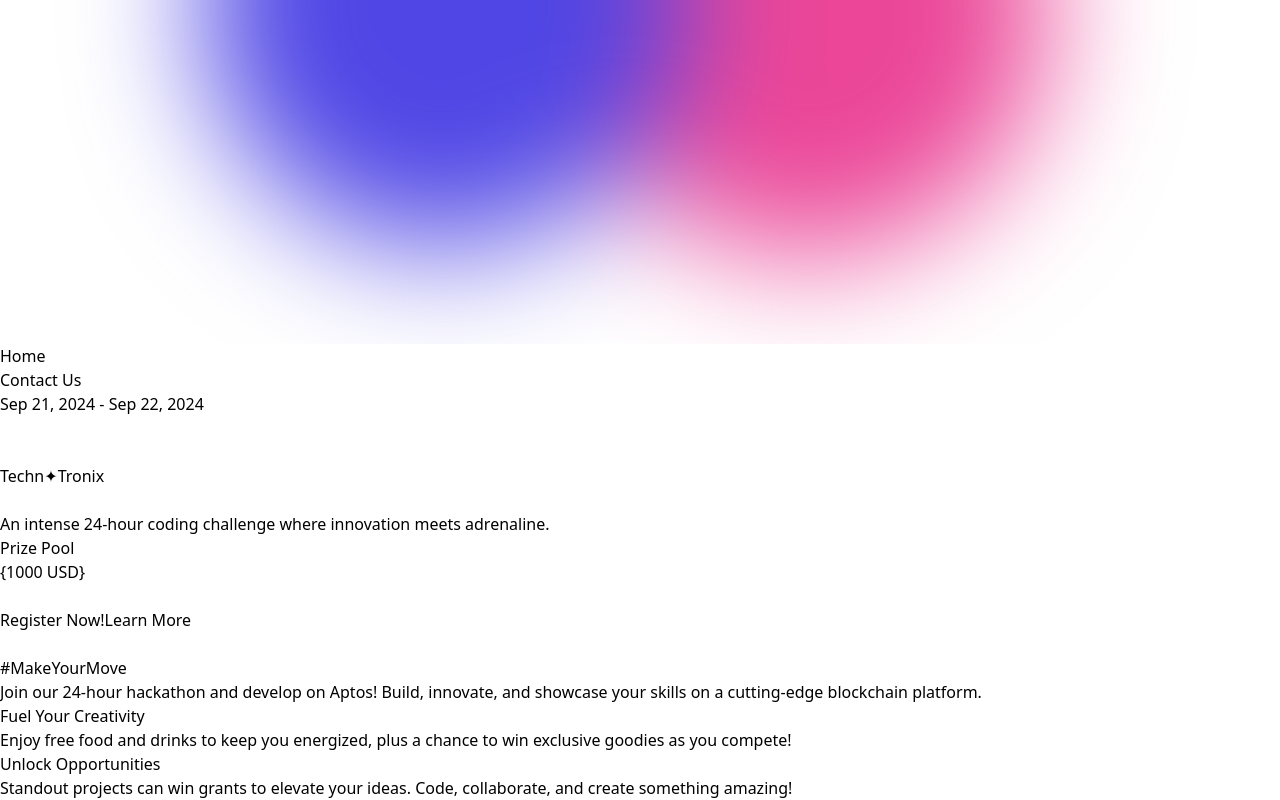
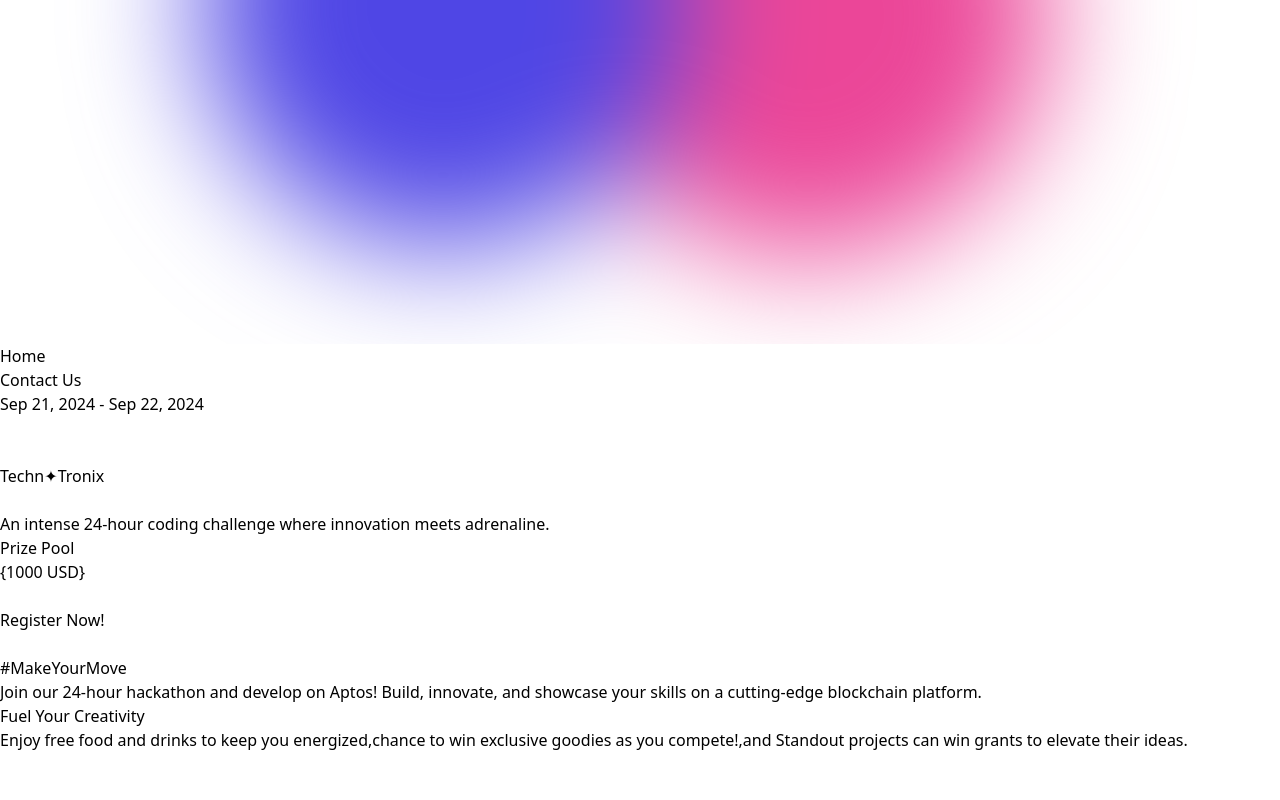
Before and after one commit to skid-kid/heck, a React (Vite) app in the folder heck/: page / in a window 1280 px wide. Shown: the part 376-1176 px from the top of the page. After the commit the page ends 1128 px from the top, so only its background shows below. Built offline with nearby package versions, Linux system fonts and the light colour scheme.

Commit message:
few changes

```diff
--- a/heck/src/App.jsx
+++ b/heck/src/App.jsx
@@ -9,14 +9,14 @@ function App() {
   return (
     <>
       <div className='w-screen min-h-screen fixed  flex justify-center px-6 py-40  pointer-event-none'>
-        <div className="absolute inset-0 bg-[url('/grid.svg')] opacity-10"></div>
+        <div className="absolute inset-0 bg-[url('/grid.svg')] opacity-5"></div>
         <img src='/mesh.svg'
-        className='opacity-50 absolute   h-[600]' />
+        className='opacity-60 absolute h-[800]' />
       </div>
-      <div className=''>
-        <Navbar />
+      <div className='bg-black'>
+        <Navbar/>
         <div className='container mx-auto'>
-          <HeroSection />
+          <HeroSection/>
         </div>
       </div>
 
--- a/heck/src/components/HeroSection.jsx
+++ b/heck/src/components/HeroSection.jsx
@@ -4,60 +4,48 @@ const HeroSection = () => {
     const Prize="{1000 USD}";
   return (
     <section className='hero-section text-center mt-32 flex flex-col'>
-        <section className='text-xl font-bold leading-[1.15] text-gray-700 sm:text-xl'>
+        <section className='text-xl font-bold leading-[1.15] text-white brightness-100 sm:text-xl'>
         <h2 className='sm:text-3xl'>Sep 21, 2024 - Sep 22, 2024</h2>
             <br />
             <br/>
         </section>
-        <h1 className='font-extrabold sm:text-9xl mt-0 bg-gradient-to-r from-pink-500 via-indigo-600 to-pink-500 bg-clip-text text-transparent'>
+        <h1 className='font-extrabold sm:text-9xl mt-0 bg-gradient-to-r from-pink-200 via-indigo-200 to-pink-200 bg-clip-text text-transparent brightness-100'>
             Techn✦Tronix
         </h1>
         <br/>
-        <h2 className='sm:text-2xl font-bold mt-5 text-gray-600 '>
+        <h2 className='sm:text-2xl font-bold mt-5 text-white brightness-100 '>
         An intense 24-hour coding challenge where innovation meets adrenaline.
 
         </h2>
-        <h2 className=' flex justify-center sm:text-5xl font-bold mt-5 text-gray-600 '>
+        <h2 className=' flex justify-center sm:text-5xl font-bold mt-5 text-white brightness-100 '>
               Prize Pool <h2 className='sm:text-5xl font-bold text-indigo-600'>{Prize}</h2>
 
         </h2>
         <br/>
         <div className='mx-auto mt-5 flex max-w-fit space-x-4'>
             <a
-            href='#'
+            href=''
             className='rounded-md mx-auto max-w-fit border px-5 py-2
-            text-sm font-mediym shadow-sm border-gray-700 bg-black text-white
+            text-sm font-mediym shadow-sm bg-black text-white brightness-100
             hover:ring-grat-400 hover:ring-2'>
                 Register Now!
             </a>
-            <a
-            href='#'
-            className='rounded-md mx-auto max-w-fit border px-3 py-2
-            text-sm font-mediym shadow-sm border-gray-600 bg-transparent text-gray-700
-            hover:ring-grat-400 hover:ring-2'>
-                Learn More
-            </a>
         </div>
         <br/>
-        <div className='max-w-4xl mx-auto grid gap-6 md:grid-cols-3'>
-    <div className='bg-white p-6 rounded-lg shadow-lg'>
-      <h2 className='text-xl font-bold text-gray-800 mb-1'>#MakeYourMove</h2>
-      <p className='text-gray-600'>
+        <div className=' max-w-3xl mx-auto p-5 m-5 grid gap-6 md:grid-cols-2 brightness-100 '>
+    <div className='bg-black p-6 rounded-lg shadow-lg '>
+      <h2 className='text-xl font-bold text-white brightness-90 mb-1'>#MakeYourMove</h2>
+      <p className='text-white brightness-100'>
         Join our 24-hour hackathon and develop on Aptos! Build, innovate, and showcase your skills on a cutting-edge blockchain platform.
       </p>
     </div>
-    <div className='bg-white p-6 rounded-lg shadow-lg'>
-      <h2 className="text-xl font-bold text-gray-800 mb-1">Fuel Your Creativity</h2>
-      <p className="text-gray-600">
-        Enjoy free food and drinks to keep you energized, plus a chance to win exclusive goodies as you compete!
+    <div className='bg-black p-6 rounded-lg shadow-lg brightness-100'>
+      <h2 className="text-xl font-bold text-white mb-1 brightness-100">Fuel Your Creativity</h2>
+      <p className="text-white brightness-100">
+        Enjoy free food and drinks to keep you energized,chance to win exclusive goodies as you compete!,and Standout projects can win grants to elevate their ideas.
       </p>
     </div>
-    <div className="bg-white p-6 rounded-lg shadow-lg">
-      <h2 className="text-xl font-bold text-gray-800 mb-1">Unlock Opportunities</h2>
-      <p className="text-gray-600">
-        Standout projects can win grants to elevate your ideas. Code, collaborate, and create something amazing!
-      </p>
-    </div>
+
   </div>
     </section>
   )
--- a/heck/src/components/Navbar.jsx
+++ b/heck/src/components/Navbar.jsx
@@ -9,14 +9,14 @@ const Navbar = () => {
                     <ul className='flex flex-row space-x-6 p-4 '>
                         <li>
                             <a href='/'
-                            className='text-gray-600'>
+                            className='font-bold sm:text-xl text-white brightness-120'>
                             Home
                             </a>
                         </li>
                         <li>
                             <a href='
 https://chat.whatsapp.com/GBSbc0HutJM5Ld1f5RSv3F'
-                            className='text-gray-600'>
+                            className='font-bold sm:text-xl text-white brightness-120'>
                             Contact Us
                             </a>
                         </li>
```
